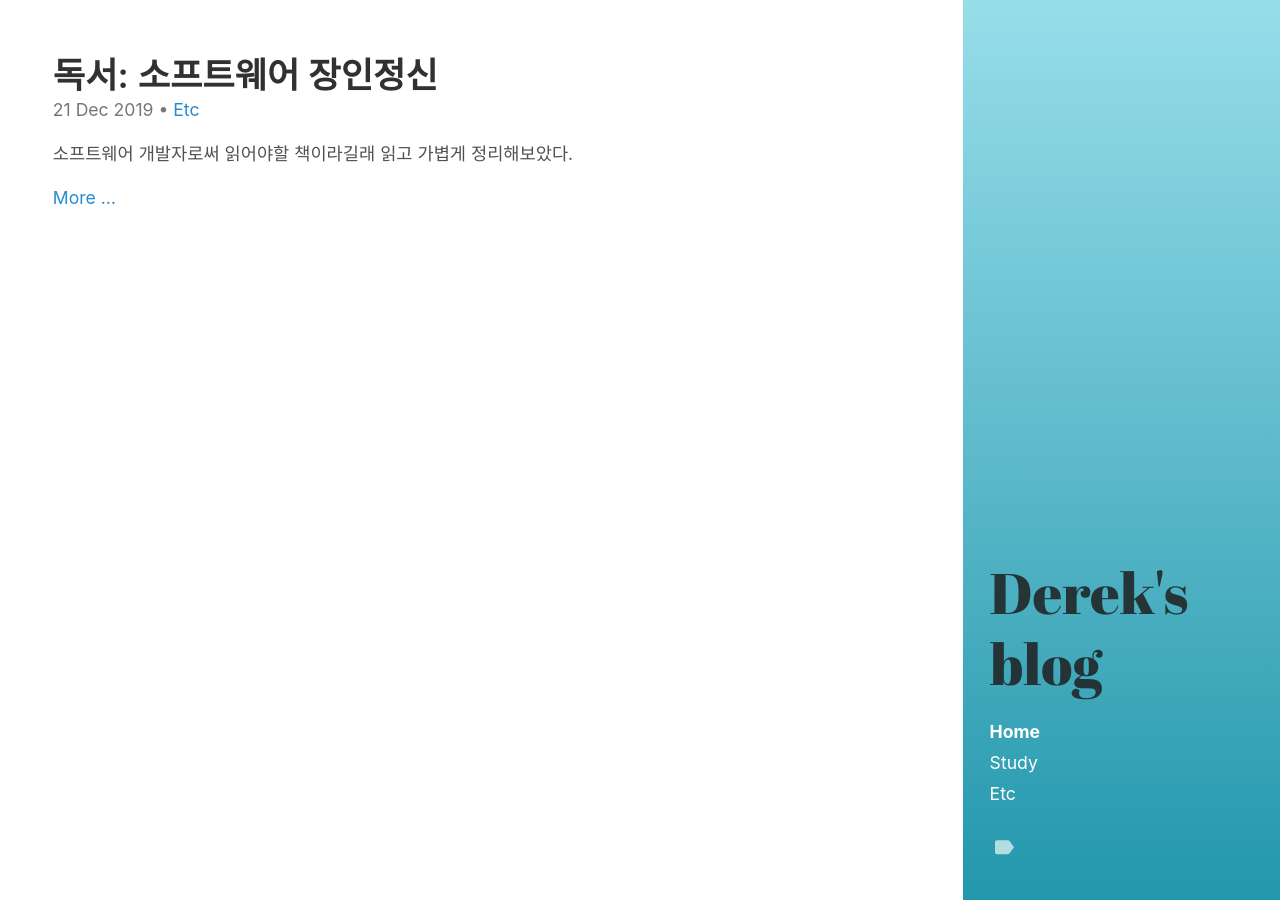
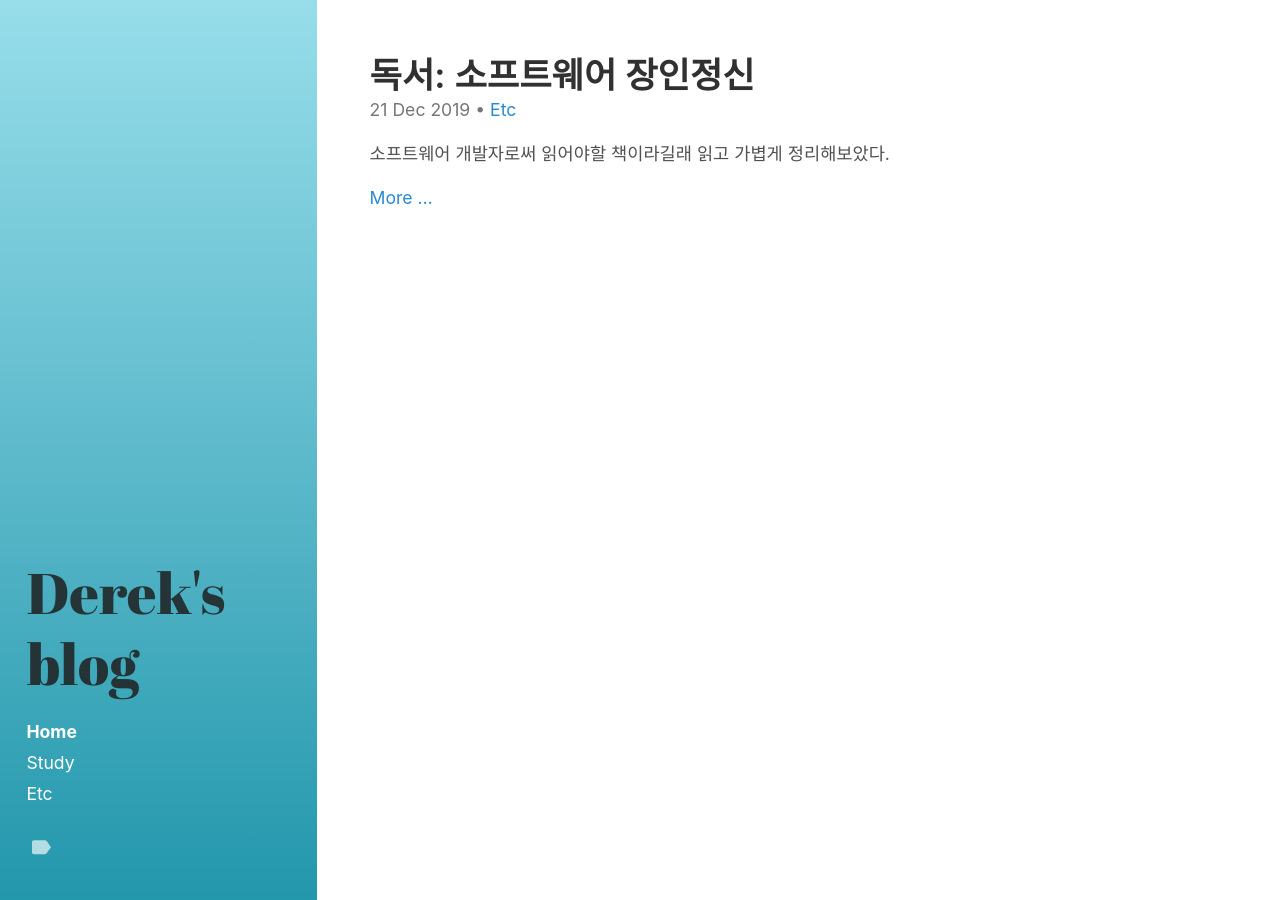
Before and after one commit to derek-mun/derek-mun.github.io, a Jekyll site: the page built from index.html, in a window 1280 px wide. Built offline with Jekyll 4.4.1, drawn with Linux system fonts in a browser that asks for light colours; the list of posts is cut into pages by our own code.

Commit message:
modify css

```diff
--- a/_sass/hydeout/_layout.scss
+++ b/_sass/hydeout/_layout.scss
@@ -230,7 +230,7 @@ body {
     }
 
     > * {
-      max-width: 120rem;
+      max-width: 60rem;
       padding: 0;
     }
   }
--- a/_sass/hydeout/_variables.scss
+++ b/_sass/hydeout/_variables.scss
@@ -45,7 +45,7 @@ $code-color: #bf616a !default;
 $sidebar-bg-color: rgb(35, 151, 172) !default;
 $sidebar-fg-color: rgba(30, 30, 30, 0.85) !default;
 $sidebar-sticky: true !default;
-$layout-reverse: true !default;
+$layout-reverse: false !default;
 
 $sidebar-title-color: $sidebar-fg-color !default;
 $sidebar-link-color: rgb(255, 255, 255) !default;
```
